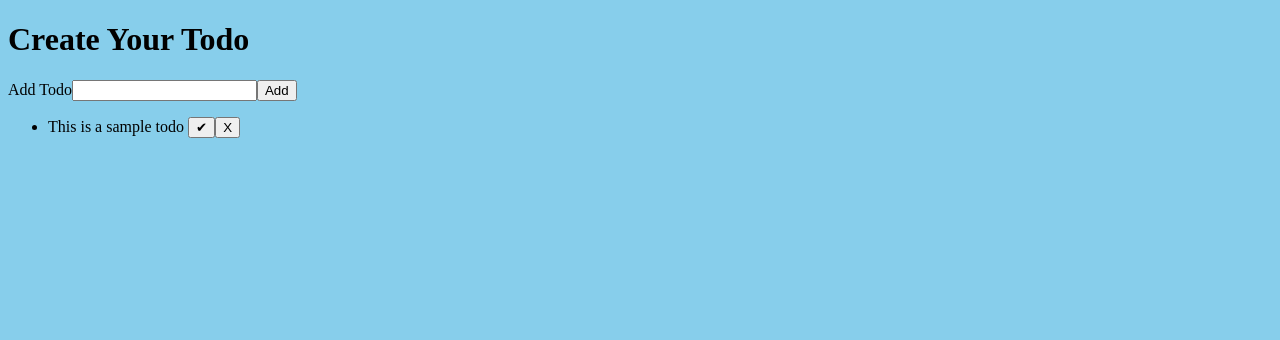
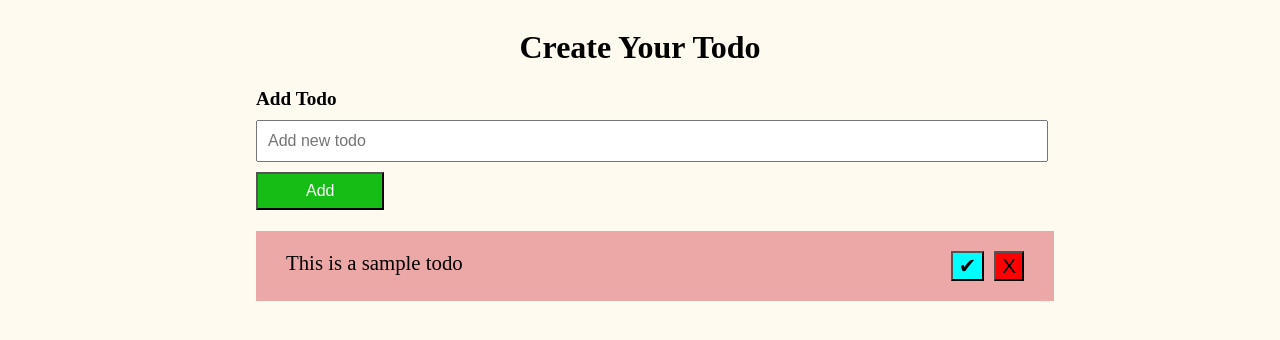
Before and after one commit to invictus1032/todo_app, a Vue app: page / in a window 1280 px wide. Shown: the top 340 px of the page. Built offline with nearby package versions, Linux system fonts and the light colour scheme.

Commit message:
feat: add css styling

```diff
--- a/src/App.vue
+++ b/src/App.vue
@@ -12,7 +12,13 @@ const tasks = ref([{name: "This is a sample todo", done: false}])
 </script>
 
 <style>
+li {
+    /* outline: solid 1px red;*/
+}
+
 body {
-    background-color: skyblue;
+    background-color: #fffaf0;
+    display: grid;
+    place-content: center;
 }
 </style>
--- a/src/components/Form.vue
+++ b/src/components/Form.vue
@@ -2,13 +2,15 @@
     <section>
         <form @submit.prevent @submit="addTask">
             <label for="input_task">Add Todo</label>
-            <input type="text" id="input_task" v-model="currentTask" required>
-            <button>Add</button>
+            <input type="text" id="input_task" v-model="currentTask" required placeholder="Add new todo">
+            <button class="add_button">Add</button>
             <ul>
                 <li v-for="(task, index) in tasks" :class="{done: task.done}">
-                    {{ task.name }}
-                    <button @click.prevent @click="markTaskAsDone(index)">✔</button>
-                    <button @click.prevent @click="removeTask(index)">X</button>
+                    <span>{{ task.name }}</span>
+                    <span class="task_modifier">
+                        <button class="mark_done_button" @click.prevent @click="markTaskAsDone(index)">✔</button>
+                        <button class="remove_task_button" @click.prevent @click="removeTask(index)">X</button>
+                    </span>
                 </li>
             </ul>
         </form>
@@ -40,4 +42,51 @@ function removeTask(index) {
     .done {
         text-decoration: line-through;
     }
+    form {
+        width: 60vw;
+    }
+    label {
+        font-size: 1.2em;
+        font-weight: bold;
+    }
+    input {
+        font-size: 1em;
+        margin: 10px 0;
+        padding: 10px 10px;
+        width: 100%;
+    }
+    .add_button {
+        color: white;
+        font-size: 16px;
+        padding: 0.5em 3em;
+        background-color: rgb(21, 189, 21);
+    }
+    ul {
+        font-size: 1.3rem;
+        padding: 0;
+    }
+    li {
+        display: flex;
+        background-color: rgb(236, 167, 167);
+        justify-content: space-between;
+        list-style: none;
+        width: 100%;
+        margin: 10px 0;
+        padding: 20px 0;
+        padding-left: 30px;
+
+    }
+    .task_modifier {
+        padding-right: 30px;
+    }
+    .task_modifier button {
+        margin-left: 10px;
+        font-size: 1em;
+    }
+    .mark_done_button {
+        background-color: aqua;
+    }
+    .remove_task_button {
+        background-color: red;
+    }
 </style>
--- a/src/components/Header.vue
+++ b/src/components/Header.vue
@@ -7,5 +7,7 @@
 </script>
 
 <style scoped>
-
+    h1 {
+        text-align: center;
+    }
 </style>
```
